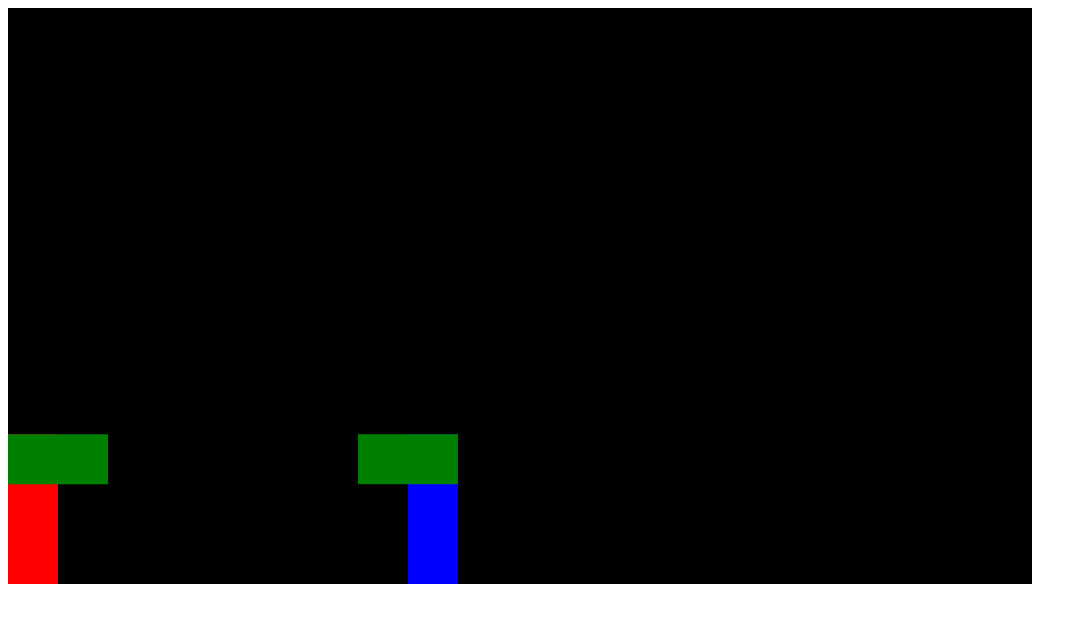
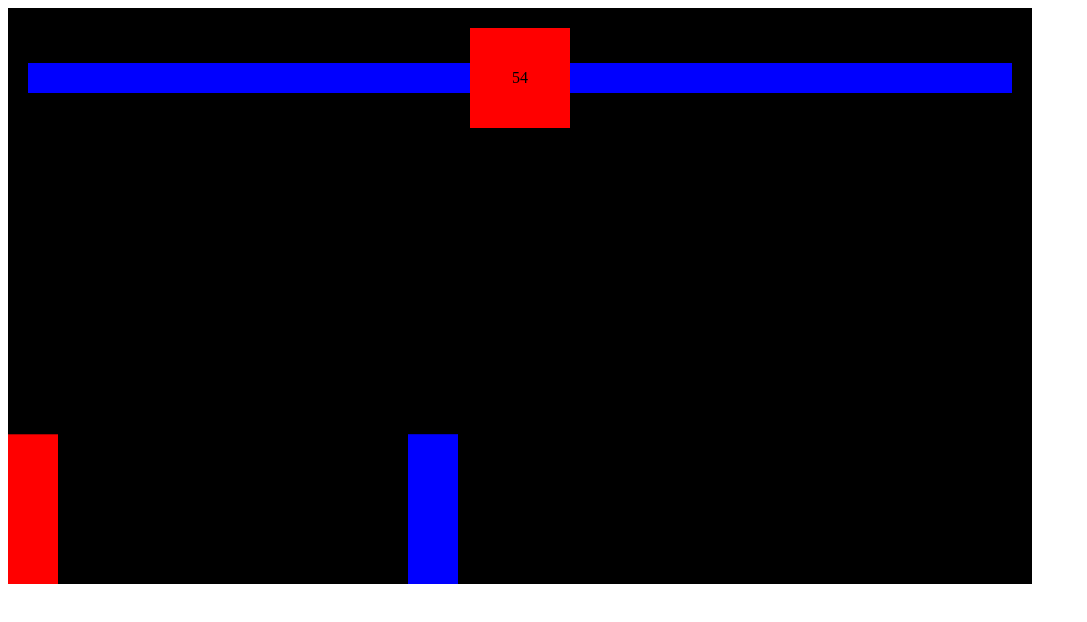
Before and after one commit to TheSaadster/fighting-game, a plain HTML site: page index.html in a window 1280 px wide. Shown: the whole page, without its empty margins (0-1087 px from the left). Drawn offline with Linux system fonts and the light colour scheme.

Commit message:
finished basic functionality of game

```diff
--- a/index.html
+++ b/index.html
@@ -4,10 +4,30 @@
     <meta charset="UTF-8">
     <meta http-equiv="X-UA-Compatible" content="IE=edge">
     <meta name="viewport" content="width=device-width, initial-scale=1.0">
+    <link rel="stylesheet" href="styles.css">
     <title>Document</title>
 </head>
 <body>
+<div class="container">
+    <div class = "healthbars">
+        <!-- player1 health -->
+        <div class="player1-hp-div">
+            <div class="background-hp"></div>
+            <div class="player1-hp" id="player1-hp"></div>
+        </div>
+        <!-- timer -->
+        <div class="timer" id="timer">
+            10
+        </div>
+        <!-- player2 health -->
+        <div class="player2-hp-div">
+            <div class="background-hp" ></div>
+            <div id="player2-hp" class="player2-hp"></div>
+        </div>
+    </div>
+    <div class="result" id="result">Tie</div>
     <canvas></canvas>
+</div>
     <script src="index.js"></script>
 </body>
 </html>
--- a/index.js
+++ b/index.js
@@ -25,6 +25,7 @@ class Sprite {
     };
     this.color = color;
     this.isAttacking;
+    this.health = 100;
   }
 
   draw() {
@@ -32,7 +33,7 @@ class Sprite {
     c.fillRect(this.position.x, this.position.y, this.width, this.height);
 
     //Attack box
-    // if (this.isAttacking) {
+    if (this.isAttacking) {
       c.fillStyle = "green";
       c.fillRect(
         this.attackBox.position.x,
@@ -40,6 +41,7 @@ class Sprite {
         this.attackBox.width,
         this.attackBox.height
       );
+    }
   }
 
   update() {
@@ -72,10 +74,10 @@ const player1 = new Sprite({
     x: 0,
     y: 0,
   },
-  offset:{
+  offset: {
     x: 0,
-    y: 0
-  }
+    y: 0,
+  },
 });
 
 const player2 = new Sprite({
@@ -87,9 +89,9 @@ const player2 = new Sprite({
     x: 0,
     y: 0,
   },
-  offset:{
+  offset: {
     x: -50,
-    y: 0
+    y: 0,
   },
   color: "blue",
 });
@@ -107,6 +109,42 @@ const keys = {
     pressed: false,
   },
 };
+function rectangularCollision({ rectangle1, rectangle2 }) {
+  return (
+    rectangle1.attackBox.position.x + rectangle1.attackBox.width >=
+      rectangle2.position.x &&
+    rectangle1.attackBox.position.x <=
+      rectangle2.position.x + rectangle2.width &&
+    rectangle1.attackBox.position.y + rectangle1.attackBox.height >=
+      rectangle2.position.y &&
+    rectangle1.attackBox.position.y <= rectangle2.position.y + rectangle2.height
+  );
+}
+function determineWinner({player1, player2, timerId}){
+  clearTimeout(timerId)
+  document.querySelector("#result").style.display = "flex";
+  if (player1.health === player2.health) {
+    document.querySelector("#result").innerHTML = "Tie";
+  }else if(player1.health > player2.health){
+    document.querySelector("#result").innerHTML = "Player 1 Wins";
+  }else if(player1.health < player2.health){
+    document.querySelector("#result").innerHTML = "Player 2 Wins";
+  }
+}
+let timer = 60;
+let timerId
+function decreaseTimer() {
+  timerId = setTimeout(decreaseTimer, 1000);
+  if (timer > 0) {
+    timer--;
+    document.querySelector("#timer").innerHTML = timer;
+  }
+
+  if (timer === 0) {
+    determineWinner({player1, player2, timerId})
+  }
+}
+decreaseTimer();
 function animate() {
   window.requestAnimationFrame(animate);
   c.fillStyle = "black";
@@ -132,18 +170,34 @@ function animate() {
     player2.velocity.x = 5;
   }
 
-  //Detect collision
+  //Detect attack from player 1
   if (
-    player1.attackBox.position.x + player1.attackBox.width >=
-      player2.position.x &&
-    player1.attackBox.position.x <= player2.position.x + player2.width &&
-    player1.attackBox.position.y + player1.attackBox.height >=
-      player2.position.y &&
-    player1.attackBox.position.y <= player2.position.y + player2.height &&
+    rectangularCollision({
+      rectangle1: player1,
+      rectangle2: player2,
+    }) &&
     player1.isAttacking
   ) {
     player1.isAttacking = false;
-    console.log("yo");
+    player2.health -= 20;
+    document.querySelector("#player2-hp").style.width = player2.health + "%";
+  }
+
+  if (
+    rectangularCollision({
+      rectangle1: player2,
+      rectangle2: player1,
+    }) &&
+    player2.isAttacking
+  ) {
+    player2.isAttacking = false;
+    player1.health -= 20;
+    document.querySelector("#player1-hp").style.width = player1.health + "%";
+  }
+
+  //end game based on health
+  if(player2.health <= 0 || player1.health <= 0){
+    determineWinner({player1, player2, timerId})
   }
 }
 
@@ -180,6 +234,9 @@ window.addEventListener("keydown", (event) => {
     case "ArrowUp":
       player2.velocity.y = -20;
       break;
+    case "Enter":
+      player2.attack();
+      break;
   }
 });
 //sets pressed value of corresponding keys value to false
--- /dev/null
+++ b/styles.css
@@ -0,0 +1,65 @@
+* {
+  box-sizing: border-box;
+}
+.container {
+  position: relative;
+  display: inline-block;
+}
+.healthbars {
+  position: absolute;
+  display: flex;
+  width: 100%;
+  align-items: center;
+  padding: 20px;
+}
+
+.timer {
+  background-color: red;
+  width: 100px;
+  height: 100px;
+  flex-shrink: 0;
+  display:flex;
+  align-items: center;
+  justify-content: center;
+}
+
+.background-hp {
+  height: 30px;
+
+  background-color: yellow;
+}
+.player1-hp, .player2-hp {
+  background-color: blue;
+  position: absolute;
+  top: 0;
+  right: 0;
+  bottom: 0;
+  width:100%;
+}
+.player2-hp{
+    left:0;
+}
+.player1-hp-div .background-hp{
+    width:100%;
+}
+.player1-hp-div{
+    display:flex;
+    justify-content: flex-end;
+}
+.player2-hp-div, .player1-hp-div {
+  position: relative;
+  height: 30px;
+  width: 100%;
+}
+
+.result{
+    position: absolute;
+    color: white;
+    align-items: center;
+    justify-content: center;
+    top: 0;
+    right:0;
+    bottom:0;
+    left:0;
+    display:none;
+}
```
Lines whose indentation alone changed are shown as unchanged.
